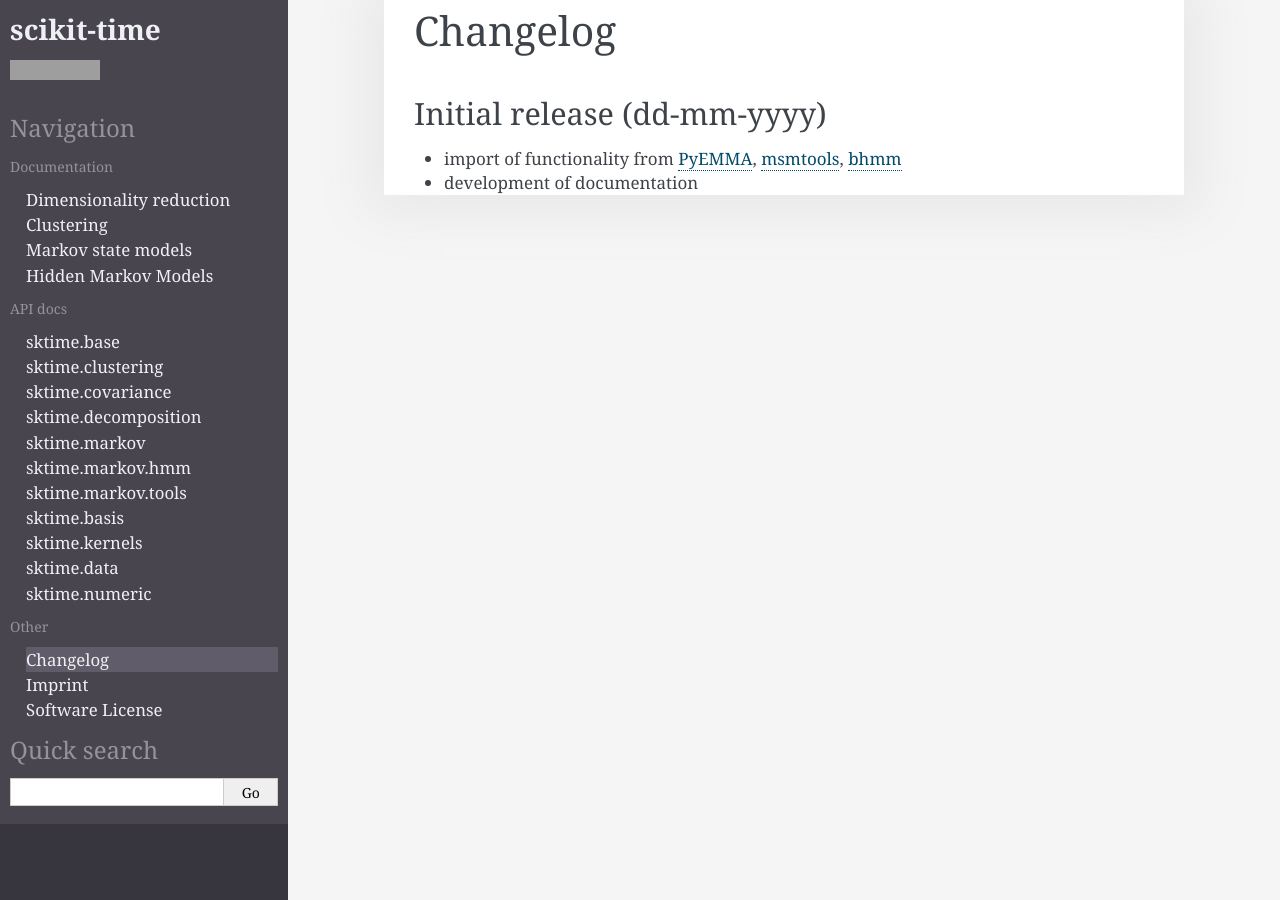
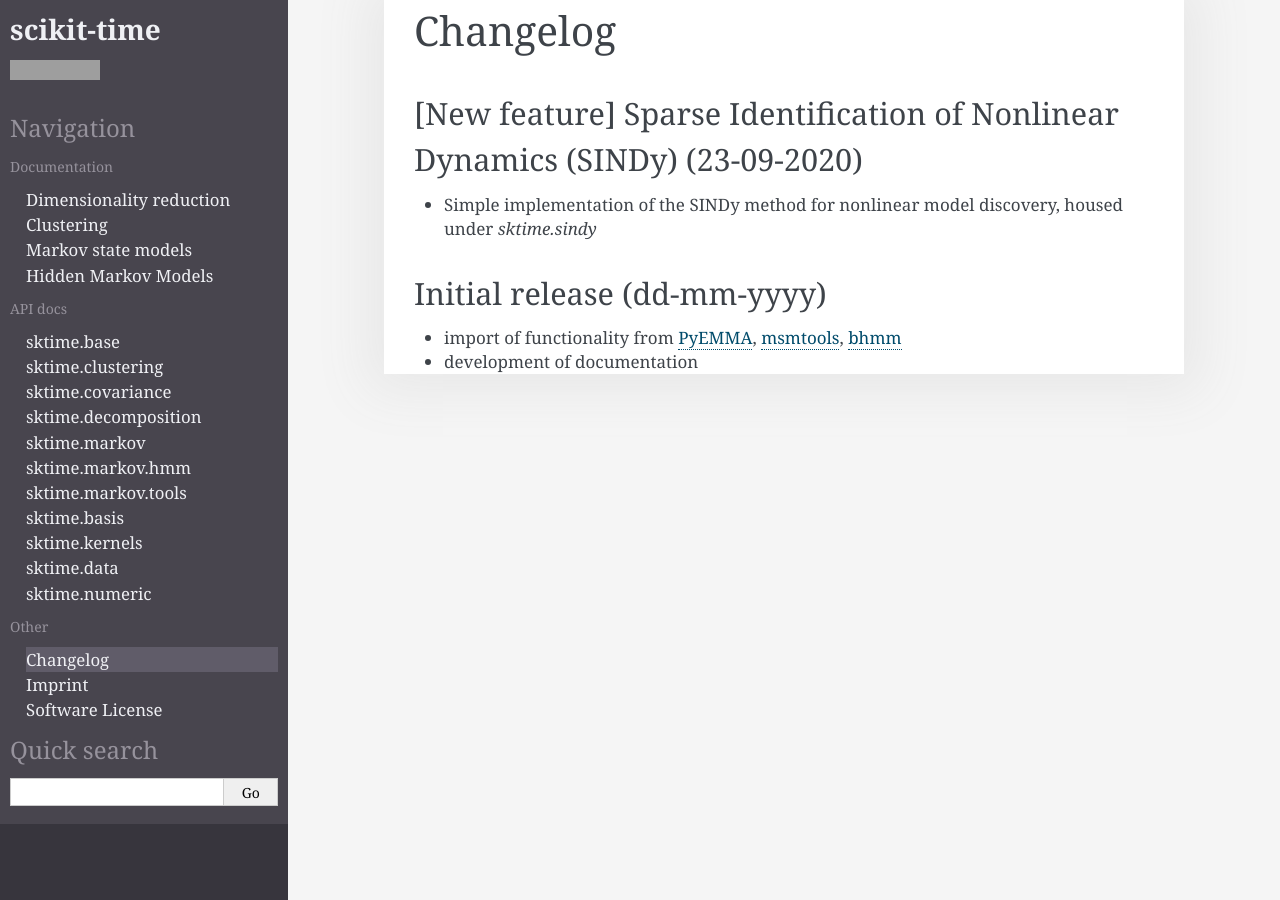
Before and after one commit to deeptime-ml/deeptime, a Sphinx documentation site: the page built from docs/source/changelog.rst, in a window 1280 px wide. Built offline with Sphinx 7.4.7, drawn with Linux system fonts in a browser that asks for light colours; formulas are drawn with MathJax 3; pages that are not in the unit, such as notebooks, are missing from menus; grey boxes are pictures that could not be loaded.

Commit message:
Update AUTHORS and changelog

```diff
--- a/docs/source/changelog.rst
+++ b/docs/source/changelog.rst
@@ -2,6 +2,10 @@
 
 Changelog
 =========
+
+[New feature] Sparse Identification of Nonlinear Dynamics (SINDy) (23-09-2020)
+------------------------------------------------------------------------------
+* Simple implementation of the SINDy method for nonlinear model discovery, housed under `sktime.sindy`
 
 Initial release (dd-mm-yyyy)
 ----------------------------
```
Also changed, not shown: 1 other file.
